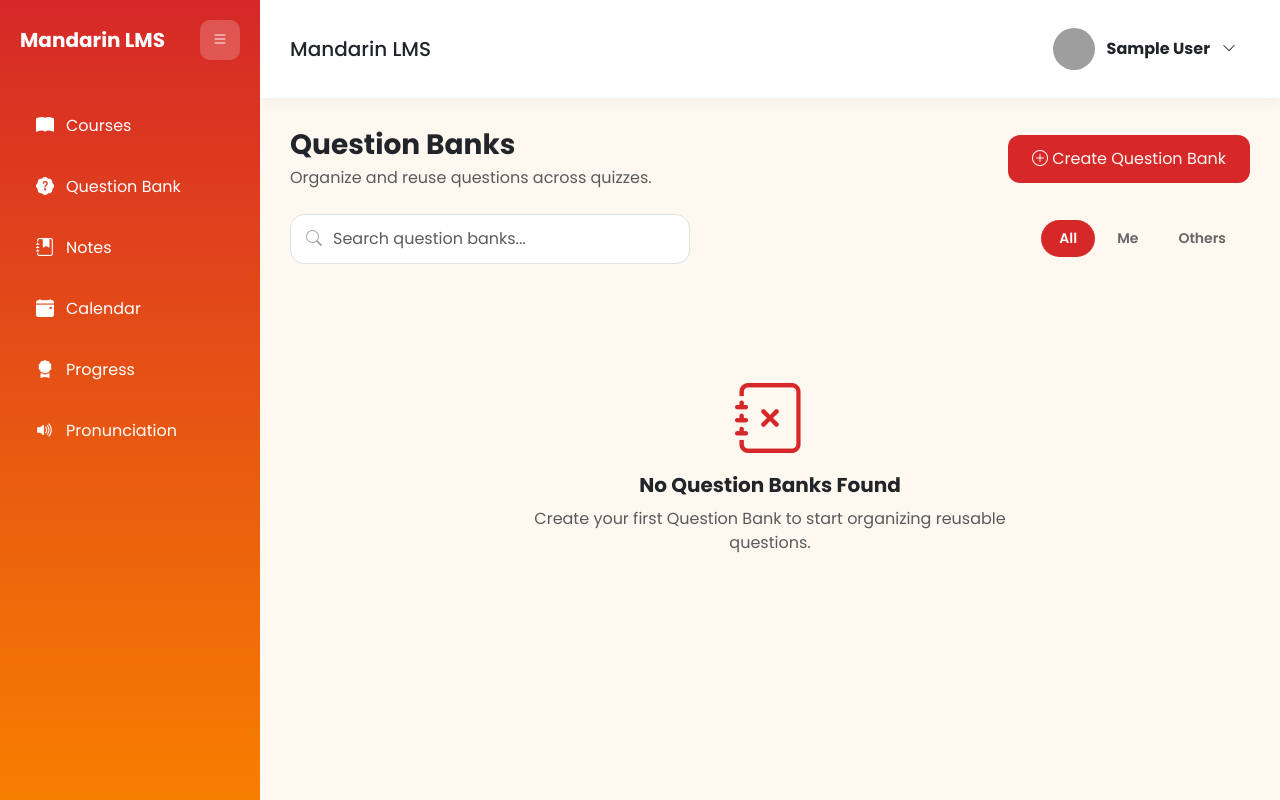
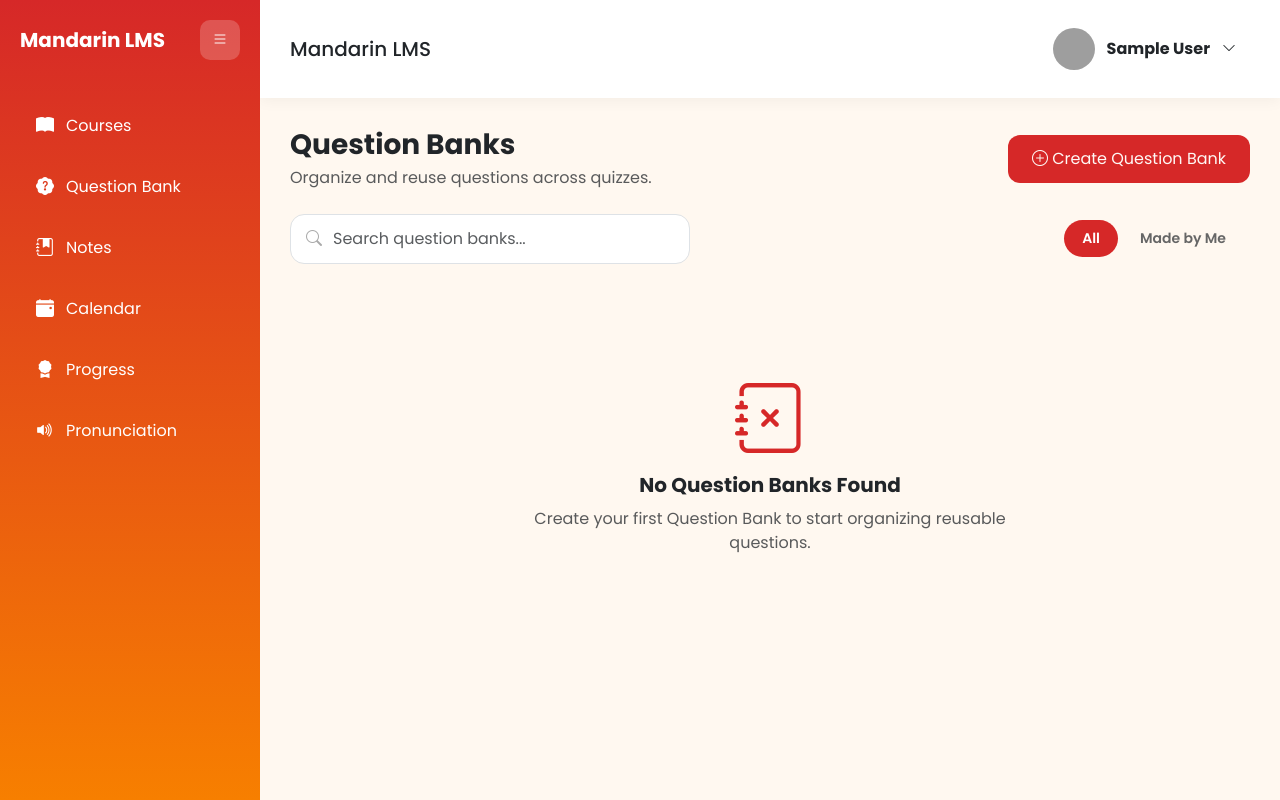
Before and after one commit to EylinJois/ta_1, a Laravel app: page /questionbank in a window 1280 px wide. Run offline with Laravel 10, Linux system fonts and the light colour scheme; the visitor is signed in with stand-in values (Sample User, id 1); data that the repository does not hold is empty; some libraries are stand-ins or nearby versions; grey boxes are pictures that could not be loaded.

Commit message:
removed made by others

```diff
--- a/resources/views/quiz/bank/index.blade.php
+++ b/resources/views/quiz/bank/index.blade.php
@@ -57,12 +57,7 @@
 
         <a href="{{ route('questionbank.index', array_filter(['search' => $search, 'filter' => 'mine'])) }}"
             class="filter-pill {{ $filter === 'mine' ? 'active' : '' }}">
-            Me
-        </a>
-
-        <a href="{{ route('questionbank.index', array_filter(['search' => $search, 'filter' => 'others'])) }}"
-            class="filter-pill {{ $filter === 'others' ? 'active' : '' }}">
-            Others
+            Made by Me
         </a>
 
     </div>
```
